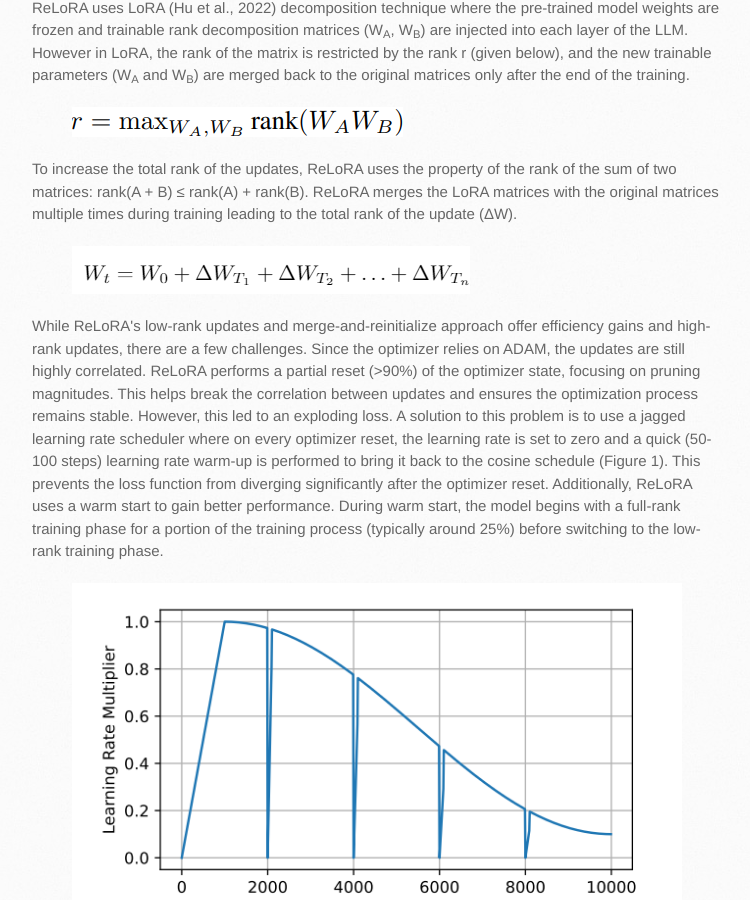
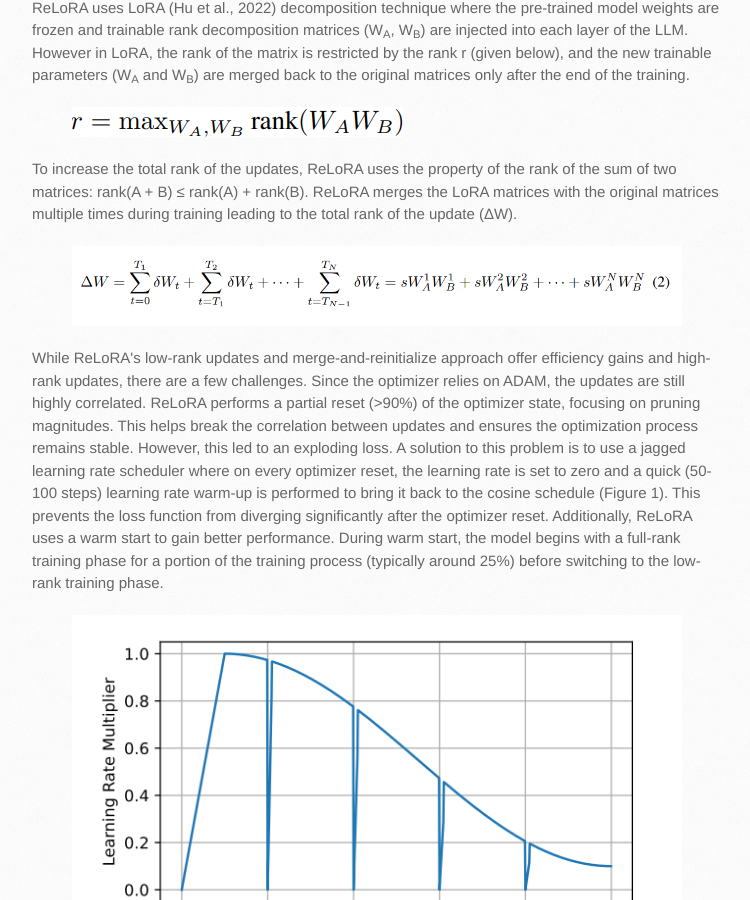
Before and after one commit to text-machine-lab/blog, a Jekyll site: the page docs/2024/pept_relora_n_galore/index.html, which Jekyll copies as it is, in a window 1280 px wide and 900 px high, scrolled down 1091 px. Shown: the whole window, without its empty margins (138-888 px from the left). Built offline with Jekyll 4.4.1, drawn with Linux system fonts in a browser that asks for light colours; nearby versions of some CDN libraries; a script that is not in the unit is left out; comment, search, counter and statistics services are not loaded.

Commit message:
Update index.html

```diff
--- a/docs/2024/pept_relora_n_galore/index.html
+++ b/docs/2024/pept_relora_n_galore/index.html
@@ -165,7 +165,7 @@ alt="Web Analytics"></a></div></noscript>
 	<p>To increase the total rank of the updates, ReLoRA uses the property of the rank of the sum of two matrices:  rank(A + B) ≤ rank(A) + rank(B). ReLoRA merges the LoRA matrices with the original matrices multiple times during training leading to the total rank of the update (&Delta;W).</p>
 
 	<figure>
-		<img src="/blog/assets/images/relora-sum_of_updates.png" />
+		<img src="/blog/assets/images/galore_sum_of_updates.png" />
 		<figcaption> </figcaption>
 	</figure>
 
```
